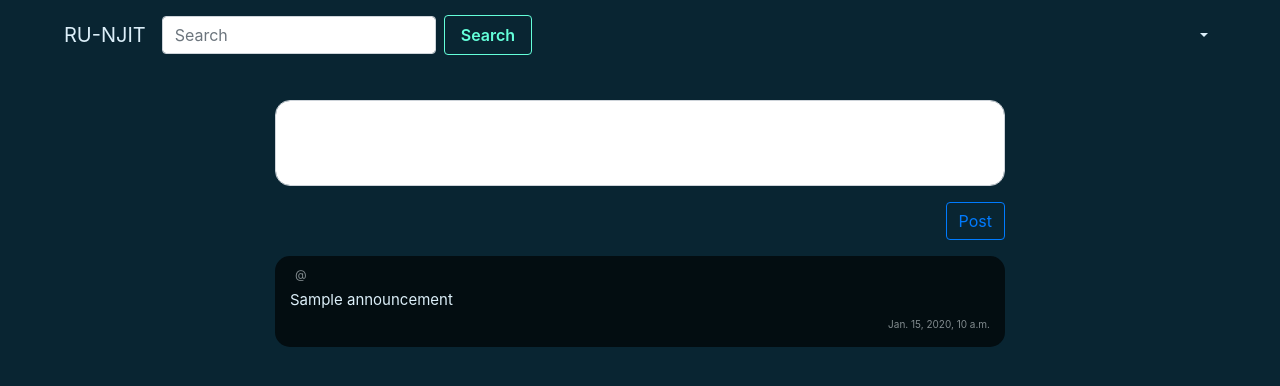
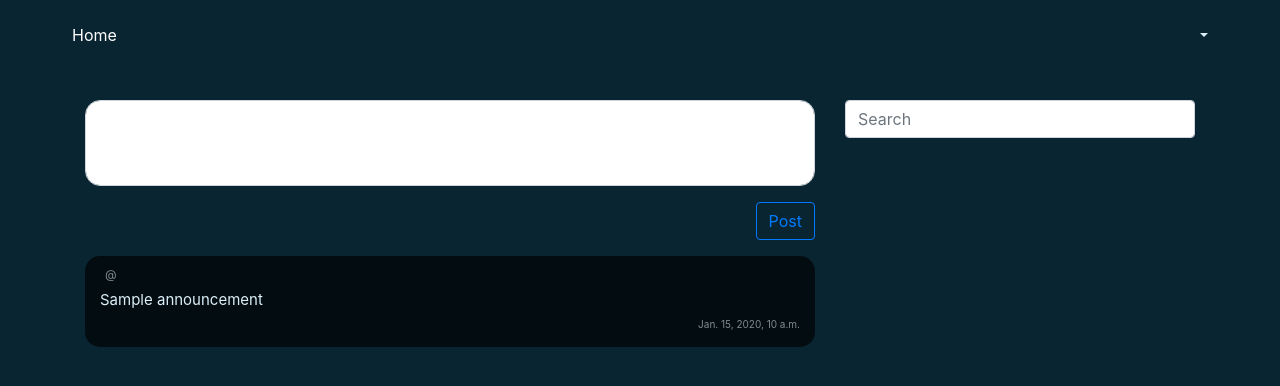
Before and after one commit to gajeraYash/myyfeed-app, a Django app: template templates/app/feed.html in a window 1280 px wide. Shown: the top 386 px of the page. Run offline with Django 3.2, Linux system fonts and the light colour scheme; the template is opened without the code that fills it: most values are stand-ins (such as "Sample title", 1, 10 or a date in 2020); some libraries are stand-ins or nearby versions.

Commit message:
navbar search changes

```diff
--- a/static/css/feed.css
+++ b/static/css/feed.css
@@ -1,11 +1,11 @@
-#feed{
-    margin-top:100px;
+#feed {
+    margin-top: 100px;
     width: 100%;
     background-color: var(--main-bg-color);
     background-size: cover;
 }
 
-#feed .tweet{
+#feed .tweet {
     color: var(--main-secondary-color);
     margin: 15px 0px;
     padding: 10px 15px;
@@ -13,22 +13,24 @@
     border-radius: 15px;
 }
 
-#feed .name{
+#feed .name {
     font-size: 12px;
 }
-#feed .user{
+
+#feed .user {
     padding-left: 5px;
 }
-#feed .username{
+
+#feed .username {
     color: var(--main-sub-color);
 }
 
-#feed .announcement{
+#feed .announcement {
     font-size: 15px;
     margin: 5px 0px;
 }
 
-#feed .date{
+#feed .date {
     font-size: 10px;
     margin: 5px 0px;
     color: var(--main-sub-color);
@@ -36,12 +38,20 @@
 
 }
 
-#feed .announcementform{
+#feed .announcementform {
     border-radius: 15px;
 }
-#feed textarea{
+
+#feed textarea {
     resize: none;
 }
-.cube-trans{
-    transition: all 0.25s cubic-bezier(.14,.7,.75,.31);
+
+.cube-trans {
+    transition: all 0.25s cubic-bezier(.14, .7, .75, .31);
 }
+
+@media (max-width: 768px) {
+    #feed div#searchfield {
+        display: none;
+    }
+}
--- a/templates/app/feed.html
+++ b/templates/app/feed.html
@@ -11,11 +11,13 @@
 <section id="feed">
     <div class="container">
         <div class="row justify-content-center">
-            <div class="col-10 col-sm-8 col-lg-8 col-lg-6">
+            <div class="col-10 col-sm-10 col-lg-8 col-lg-6">
                 <form method="POST">
                     {% csrf_token %}
                     <div class="form-group">
-                        <textarea class="form-control announcementform" name="announcement" rows="3" maxlength="280" required="" id="{{announcement_form.announcement.id_for_label}}" spellcheck="false"></textarea>
+                        <textarea class="form-control announcementform" name="announcement" rows="3" maxlength="280"
+                            required="" id="{{announcement_form.announcement.id_for_label}}"
+                            spellcheck="false"></textarea>
                     </div>
                     <div class="form-group text-right">
                         <button type="submit" class="btn btn-outline-primary">Post</button>
@@ -24,7 +26,8 @@
                 {% if usertweet_data%}
                 {% for tweet in usertweet_data %}
                 <div class="tweet cube-trans">
-                            <div class="name">{{user.first_name}} {{user.last_name}} <span class="user"><span class="username">@{{user.username}}</span></span></div>
+                    <div class="name">{{user.first_name}} {{user.last_name}} <span class="user"><span
+                                class="username">@{{user.username}}</span></span></div>
                     <div class="announcement">{{ tweet.announcement }}</div>
                     <div class="date">{{ tweet.created }}</div>
                 </div>
@@ -37,6 +40,11 @@
                 </div>
                 {% endif %}
             </div>
+            <div id="searchfield" class="col-sm-4 col-md-4 col-lg-4">
+                <i id="search-icon" class="bx bx-search-alt-2"></i>
+                <input id="user-input" class="form-control" type="search" placeholder="Search" aria-label="Search">
+
+            </div>
         </div>
     </div>
 </section>
--- a/templates/app/navbar.html
+++ b/templates/app/navbar.html
@@ -1,18 +1,13 @@
 <nav id='navbar' class="navbar navbar-expand-lg navbar-dark">
-    <a class="navbar-brand" href="{% url 'app:feed' %}">RU-NJIT</a>
     <button class="navbar-toggler" type="button" data-toggle="collapse" data-target="#navbarSupportedContent-555"
         aria-controls="navbarSupportedContent-555" aria-expanded="false" aria-label="Toggle navigation">
         <span class="navbar-toggler-icon"></span>
     </button>
     <div class="collapse navbar-collapse" id="navbarSupportedContent-555">
         <ul class="navbar-nav mr-auto">
-            <!-- <li class="nav-item active">
-                <a class="nav-link" href="#">Home</a>
-            </li> -->
-            <form class="form-inline">
-                <input class="form-control mr-sm-2" type="search" placeholder="Search" aria-label="Search">
-                <a class="btn btn-outline-primary" type="submit">Search</a>
-            </form>
+            <li class="nav-item active">
+                <a class="nav-link" href="{% url 'app:feed' %}">Home</a>
+            </li>
         </ul>
         <ul class="navbar-nav ml-auto">
             <!-- <li class="nav-item">
```
Lines whose indentation alone changed are shown as unchanged.
